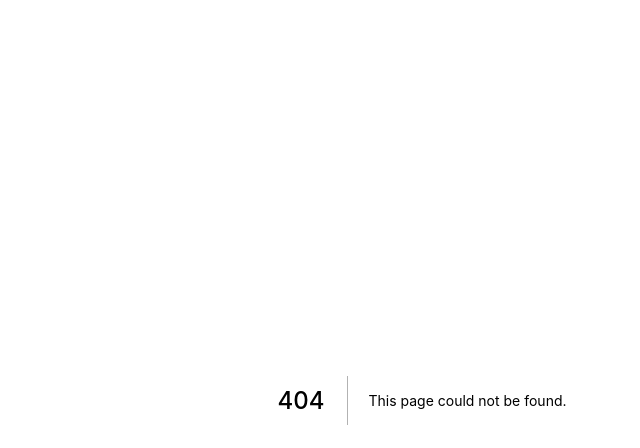
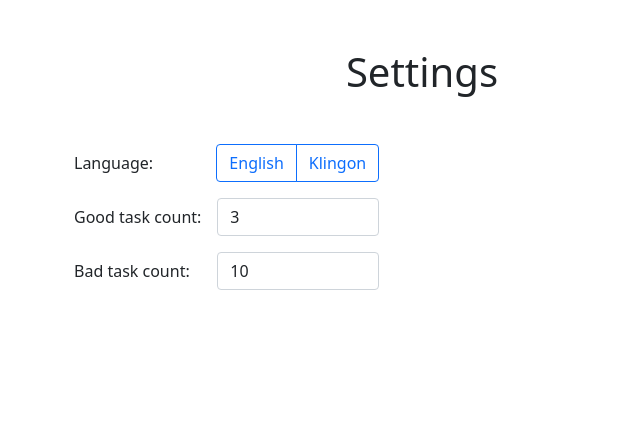
Before and after one commit to PacktPublishing/Architecting-Enterprise-React-Applications-with-Hooks, a Next.js app: page /settings in a window 1280 px wide. Before the commit this address had no page. Shown: the top 448 px of the page, without its empty margins (218-858 px from the left). Built offline with nearby package versions, Linux system fonts and the light colour scheme.

Commit message:
Add settings page with good/bad task counts

```diff
--- a/components/LanguageSelect.jsx
+++ b/components/LanguageSelect.jsx
@@ -1,36 +1,26 @@
-import React, { useContext } from "react";
-import {
-  Col,
-  Form,
-  Row,
-  ToggleButton,
-  ToggleButtonGroup,
-} from "react-bootstrap";
-import { SettingsContext } from "../contexts/settings";
+import React, { Fragment, useContext } from "react";
+import { Form, ToggleButton, ToggleButtonGroup } from "react-bootstrap";
 import { LocalizationContext } from "../contexts/localization";
 
-export default function LanguageSelect() {
-  const settings = useContext(SettingsContext);
+export default function LanguageSelect({ locale, setLocale }) {
   const localizedStrings = useContext(LocalizationContext);
 
   return (
-    <Row className="m-3 justify-content-end">
-      <Form.Label htmlFor="language-select" column xs="auto">
+    <Form.Group as={Fragment}>
+      <Form.Label htmlFor="language-select" className="m-0">
         {localizedStrings.language.label}
       </Form.Label>
 
-      <Col xs="auto">
       <ToggleButtonGroup
         type="radio"
         name="language-select"
-          value={settings.locale.get()}
-          onChange={settings.locale.set}
+        value={locale}
+        onChange={setLocale}
       >
         <LanguageButton value="en-US" />
         <LanguageButton value="tlh" />
       </ToggleButtonGroup>
-      </Col>
-    </Row>
+    </Form.Group>
   );
 }
 
@@ -41,7 +31,7 @@ function LanguageButton({ value, ...props }) {
       id={`language-select-${value}`}
       value={value}
       variant="outline-primary"
-      style={{ width: "6rem" }}
+      style={{ width: "max-content" }}
       {...props}
     >
       {localizedStrings.language[value]}
--- /dev/null
+++ b/components/TaskCountSettings.jsx
@@ -0,0 +1,52 @@
+import React, { Fragment, useContext } from "react";
+import { Form } from "react-bootstrap";
+import { LocalizationContext } from "../contexts/localization";
+
+const MIN_GOOD_COUNT = 0;
+const MIN_BAD_COUNT = 1;
+
+export default function TaskCountSettings({
+  goodCount,
+  setGoodCount,
+  badCount,
+  setBadCount,
+}) {
+  const localizedStrings = useContext(LocalizationContext);
+
+  function handleGoodCountChange(event) {
+    const newGoodCount = Math.max(parseInt(event.target.value), MIN_GOOD_COUNT);
+    setGoodCount(newGoodCount);
+    if (newGoodCount >= badCount) setBadCount(newGoodCount + 1);
+  }
+  function handleBadCountChange(event) {
+    const newBadCount = Math.max(parseInt(event.target.value), MIN_BAD_COUNT);
+    setBadCount(newBadCount);
+    if (newBadCount <= goodCount) setGoodCount(newBadCount - 1);
+  }
+
+  return (
+    <>
+      <Form.Group as={Fragment} controlId="good-task-count">
+        <Form.Label className="m-0">
+          {localizedStrings.goodTaskCount}
+        </Form.Label>
+        <Form.Control
+          type="number"
+          min={MIN_GOOD_COUNT}
+          value={goodCount}
+          onChange={handleGoodCountChange}
+        />
+      </Form.Group>
+
+      <Form.Group as={Fragment} controlId="bad-task-count">
+        <Form.Label className="m-0">{localizedStrings.badTaskCount}</Form.Label>
+        <Form.Control
+          type="number"
+          min={MIN_BAD_COUNT}
+          value={badCount}
+          onChange={handleBadCountChange}
+        />
+      </Form.Group>
+    </>
+  );
+}
--- a/contexts/settings.jsx
+++ b/contexts/settings.jsx
@@ -6,6 +6,8 @@ export const SettingsContext = createContext();
 
 const defaultSettings = {
   locale: null,
+  goodTaskCount: 3,
+  badTaskCount: 10,
 };
 
 export function SettingsProvider({ children }) {
--- a/localization.json
+++ b/localization.json
@@ -1,26 +1,34 @@
 {
   "en-US": {
     "add": "Add",
+    "badTaskCount": "Bad task count:",
     "deleteAllCompleted": "Delete all completed tasks",
     "deleteTask": "Delete task",
-    "projectTitle": "To-Do List Project",
+    "goodTaskCount": "Good task count:",
+    "home": "Home",
     "inputLabel": "To-do item input",
     "language": {
       "label": "Language:",
       "en-US": "English",
       "tlh": "Klingon"
-    }
+    },
+    "projectTitle": "To-Do List Project",
+    "settings": "Settings"
   },
   "tlh": {
     "add": "boq",
+    "badTaskCount": "'ach HeSwI''e' je.",
     "deleteAllCompleted": "ghotvam ghotvam",
     "deleteTask": "Dov'a'",
-    "projectTitle": "DaytuqQo'qoq",
+    "goodTaskCount": "vaj DataHvIS.",
+    "home": "juH",
     "inputLabel": "'e' yIlIjQo', ghaH'e'",
     "language": {
       "label": "Hol:",
       "en-US": "Te ra'",
       "tlh": "tlhIngan"
-    }
+    },
+    "projectTitle": "DaytuqQo'qoq",
+    "settings": "'aw'"
   }
 }
--- a/pages/_app.jsx
+++ b/pages/_app.jsx
@@ -1,4 +1,5 @@
 import React from "react";
+import { Container } from "react-bootstrap";
 import { SettingsProvider } from "../contexts/settings";
 import { LocalizationProvider } from "../contexts/localization";
 import "bootstrap/dist/css/bootstrap.min.css";
@@ -7,7 +8,9 @@ export default function App({ Component, pageProps }) {
   return (
     <SettingsProvider>
       <LocalizationProvider>
-        <Component {...pageProps} />
+        <Container fluid style={{ maxWidth: "720px" }} className="mt-5 mb-4">
+          <Component {...pageProps} />
+        </Container>
       </LocalizationProvider>
     </SettingsProvider>
   );
--- /dev/null
+++ b/pages/settings.jsx
@@ -0,0 +1,38 @@
+import React, { useContext } from "react";
+import { Form } from "react-bootstrap";
+import { LocalizationContext } from "../contexts/localization";
+import LanguageSelect from "../components/LanguageSelect";
+import { SettingsContext } from "../contexts/settings";
+import TaskCountSettings from "../components/TaskCountSettings";
+
+export default function Settings() {
+  const settings = useContext(SettingsContext);
+  const localizedStrings = useContext(LocalizationContext);
+
+  return (
+    <>
+      <h1 className="mb-5 text-center">{localizedStrings.settings}</h1>
+
+      <Form
+        style={{
+          display: "grid",
+          gridTemplateColumns: "max-content min-content",
+          alignItems: "center",
+          gap: "1rem",
+        }}
+      >
+        <LanguageSelect
+          locale={settings.locale.get()}
+          setLocale={settings.locale.set}
+        />
+
+        <TaskCountSettings
+          goodCount={settings.goodTaskCount.get()}
+          setGoodCount={settings.goodTaskCount.set}
+          badCount={settings.badTaskCount.get()}
+          setBadCount={settings.badTaskCount.set}
+        />
+      </Form>
+    </>
+  );
+}
```
Also changed, not shown: pages/index.jsx (+4 -10 lines). Lines whose indentation alone changed are shown as unchanged.
